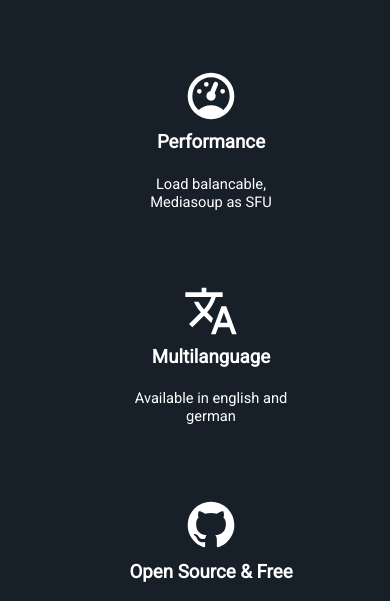
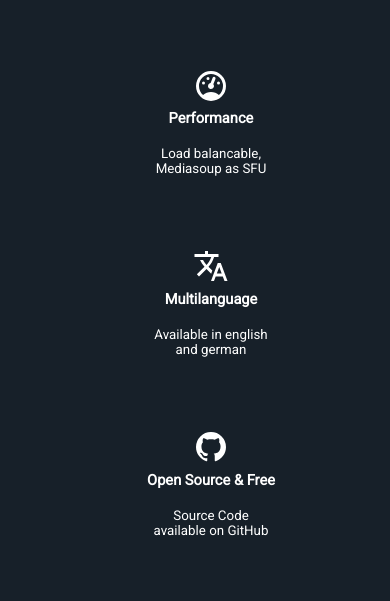
Before and after one commit to Anapher/strive-website, a Gatsby site: page / in a window 390 px wide. Shown: the part 472-1073 px from the top of the page. Built offline with nearby package versions, Linux system fonts and the light colour scheme; Gatsby itself is replaced by a stand-in of ours.

Commit message:
make feature list responsive

```diff
--- a/src/components/FeatureList.tsx
+++ b/src/components/FeatureList.tsx
@@ -18,13 +18,9 @@ const FeaturesContainer = styled.div`
    ${Container}
 
    display: flex;
-   flex-direction: column;
-
-   @media (min-width: 768px) {
-      flex-direction: row;
-      justify-content: center;
-      flex-wrap: wrap;
-   }
+   flex-direction: row;
+   justify-content: center;
+   flex-wrap: wrap;
 `;
 
 const FeatureContainer = styled.article`
@@ -37,6 +33,10 @@ const FeatureContainer = styled.article`
 const FeatureTitle = styled.h3`
    text-align: center;
    line-height: 1.5px;
+
+   @media (max-width: 992px) {
+      font-size: 11pt;
+   }
 `;
 
 const FeatureDescription = styled.p`
@@ -44,11 +44,21 @@ const FeatureDescription = styled.p`
    font-size: 11pt;
    width: 160px;
    margin: 12px 0px 0px 0px;
+
+   @media (max-width: 992px) {
+      font-size: 10pt;
+      width: 120px;
+   }
 `;
 
 const Icon = styled.svg`
    width: 56px;
    height: 56px;
+
+   @media (max-width: 992px) {
+      width: 36px;
+      height: 36px;
+   }
 `;
 
 export default function FeatureList() {
```
